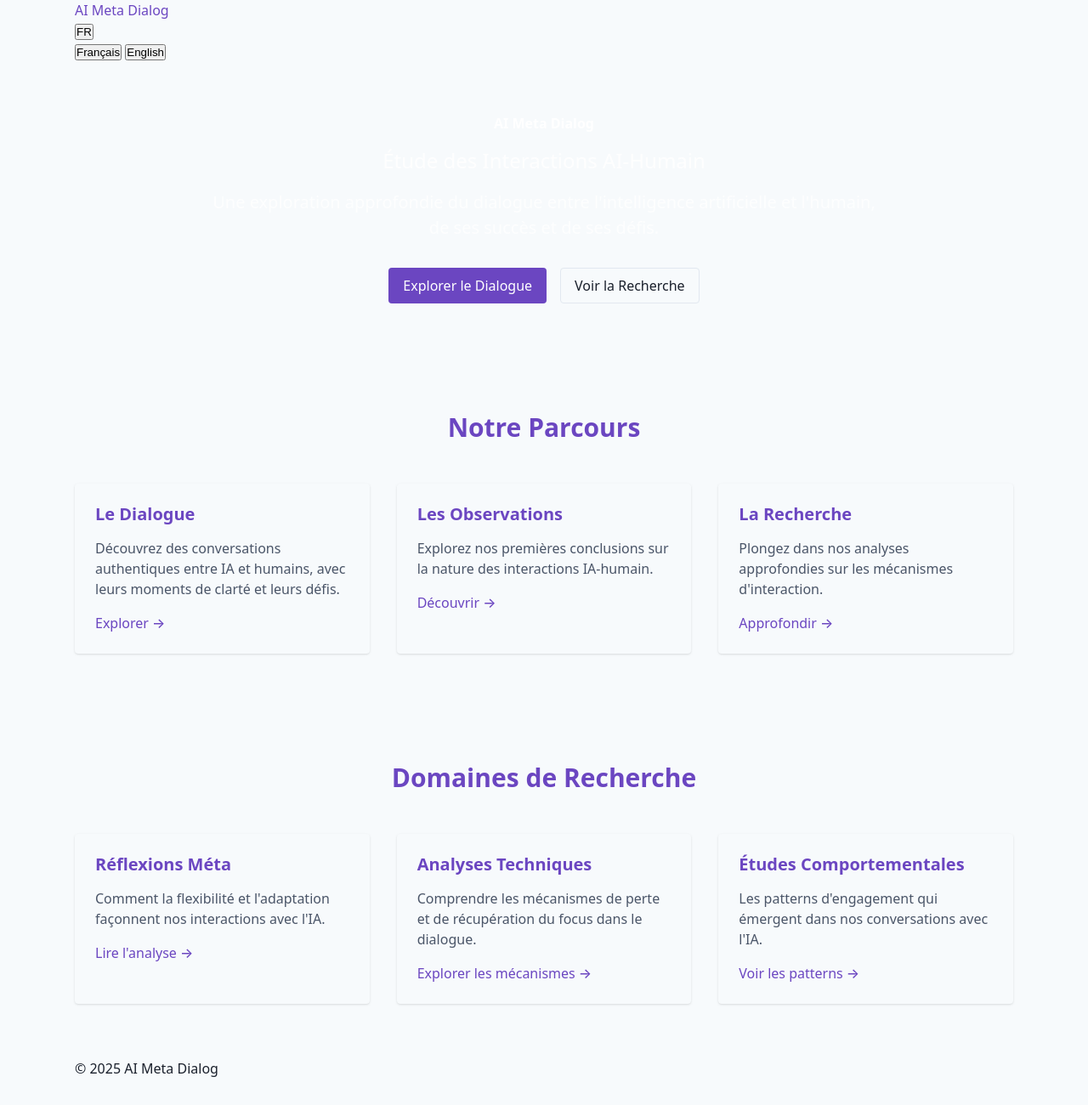
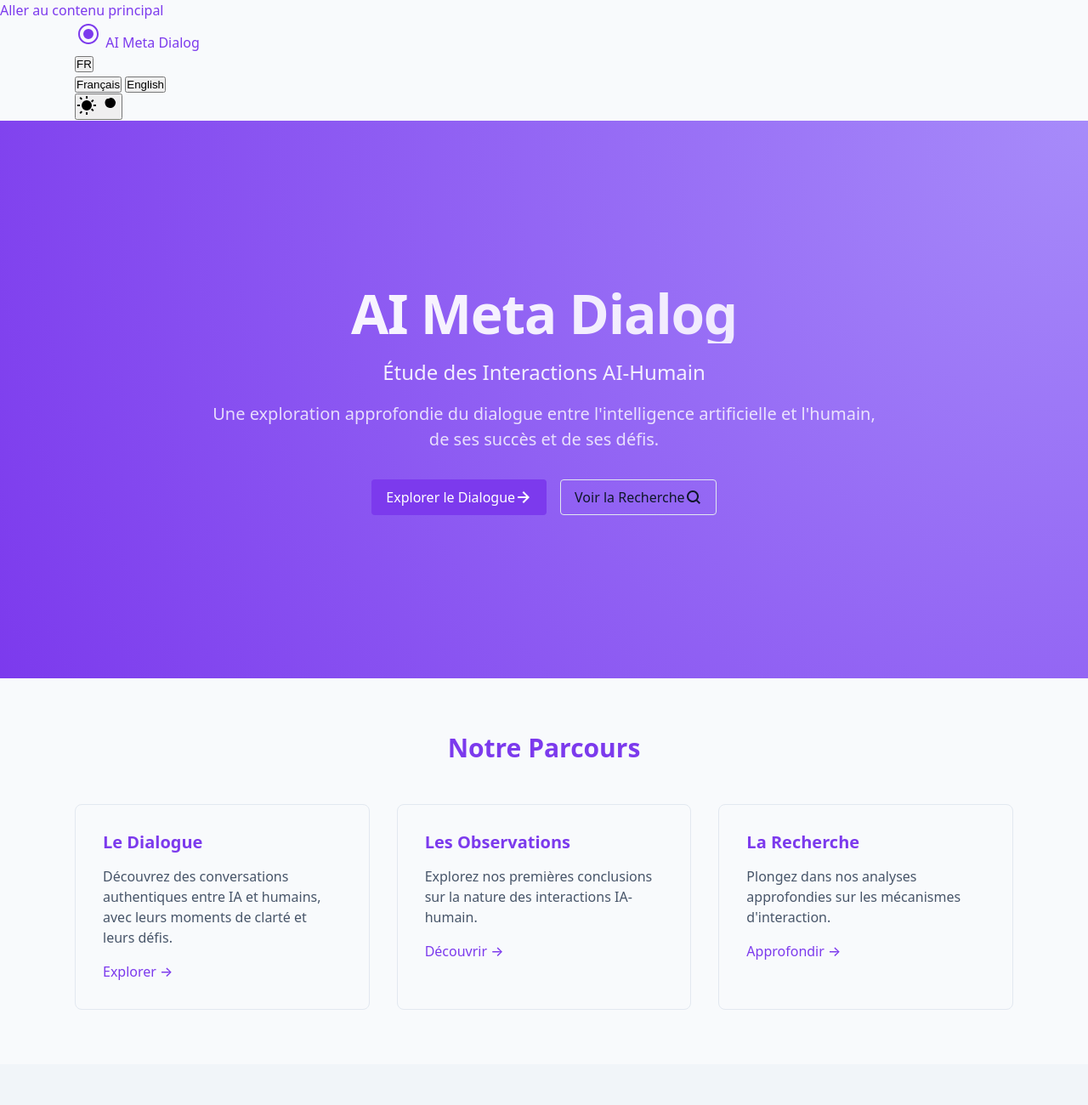
Before and after one commit to yet-studio/quantum-dialog, a website with bundled scripts: page website/src/index.html in a window 1280 px wide. Shown: the top 1300 px of the page at 85% size. Built offline with nearby package versions, Linux system fonts and the light colour scheme; files whose address does not match are found by name.

Commit message:
feat(website): amélioration de l'interface et de l'accessibilité
- Ajout de dépendances pour les tests (performance, a11y, sécurité)
- Amélioration du SEO et de l'accessibilité dans index.html
- Mise à jour du design avec animations et meilleur contraste
- Ajout du support du thème sombre

```diff
--- a/website/src/index.html
+++ b/website/src/index.html
@@ -3,42 +3,103 @@
 <head>
     <meta charset="UTF-8">
     <meta name="viewport" content="width=device-width, initial-scale=1.0">
-    <title>AI Meta Dialog</title>
+    <title>AI Meta Dialog - Étude des Interactions AI-Humain</title>
+
+    <!-- SEO -->
+    <meta name="description" content="Exploration approfondie du dialogue entre l'intelligence artificielle et l'humain, étude des interactions et des mécanismes de communication.">
+    <meta name="keywords" content="AI, dialogue, interaction humain-machine, recherche IA, communication">
+    <meta property="og:title" content="AI Meta Dialog - Étude des Interactions AI-Humain">
+    <meta property="og:description" content="Exploration approfondie du dialogue entre l'intelligence artificielle et l'humain.">
+    <meta property="og:image" content="/assets/images/social/banner.png">
+    <meta name="twitter:card" content="summary_large_image">
+
+    <!-- Preload -->
+    <link rel="preload" href="styles/variables.css" as="style">
+    <link rel="preload" href="styles/base.css" as="style">
+    <link rel="preload" href="styles/components.css" as="style">
+    <link rel="preload" href="styles/animations.css" as="style">
+    <link rel="preload" href="styles/home.css" as="style">
+    <link rel="preload" href="/assets/images/grid.svg" as="image">
+
+    <!-- Styles -->
     <link rel="stylesheet" href="styles/variables.css">
     <link rel="stylesheet" href="styles/base.css">
     <link rel="stylesheet" href="styles/components.css">
+    <link rel="stylesheet" href="styles/animations.css">
     <link rel="stylesheet" href="styles/home.css">
+
+    <!-- Favicon -->
+    <link rel="icon" type="image/svg+xml" href="/assets/icons/favicon.svg">
+    <link rel="apple-touch-icon" href="/assets/icons/apple-touch-icon.png">
+
+    <!-- PWA -->
+    <link rel="manifest" href="/manifest.json">
+    <meta name="theme-color" content="#7C3AED">
 </head>
 <body>
-    <header>
-        <nav>
+    <a href="#main" class="skip-link">Aller au contenu principal</a>
+
+    <header class="site-header">
+        <nav aria-label="Navigation principale">
             <div class="container">
-                <a href="/" class="logo">AI Meta Dialog</a>
+                <a href="/" class="logo" aria-label="AI Meta Dialog - Accueil">
+                    <svg class="logo-icon" aria-hidden="true" width="32" height="32" viewBox="0 0 32 32">
+                        <path fill="currentColor" d="M16 4c6.6 0 12 5.4 12 12s-5.4 12-12 12S4 22.6 4 16 9.4 4 16 4zm0 2C10.5 6 6 10.5 6 16s4.5 10 10 10 10-4.5 10-10S21.5 6 16 6zm0 4a6 6 0 110 12 6 6 0 010-12z"/>
+                    </svg>
+                    <span>AI Meta Dialog</span>
+                </a>
+
                 <div class="nav-right">
                     <div class="language-selector">
-                        <button class="language-selector-button" aria-expanded="false" aria-controls="language-menu">
-                            <span class="current-language">FR</span>
+                        <button class="language-selector-button" aria-expanded="false" aria-controls="language-menu" aria-label="Sélectionner la langue">
+                            <span class="current-language" aria-label="Langue actuelle : Français">FR</span>
                         </button>
-                        <div id="language-menu" class="language-menu">
-                            <button class="language-option" data-lang="fr">Français</button>
-                            <button class="language-option" data-lang="en">English</button>
+                        <div id="language-menu" class="language-menu" role="menu">
+                            <button class="language-option" data-lang="fr" role="menuitem" aria-current="true">Français</button>
+                            <button class="language-option" data-lang="en" role="menuitem">English</button>
                         </div>
                     </div>
+
+                    <button class="theme-toggle" aria-label="Basculer le thème clair/sombre">
+                        <svg class="sun-icon" aria-hidden="true" width="24" height="24" viewBox="0 0 24 24">
+                            <path fill="currentColor" d="M12 18a6 6 0 110-12 6 6 0 010 12zM11 1h2v3h-2V1zm0 19h2v3h-2v-3zM3.5 3.5l1.4-1.4 2.1 2.1L5.6 5.6 3.5 3.5zM17 17l1.4-1.4 2.1 2.1-1.4 1.4L17 17zM1 11h3v2H1v-2zm19 0h3v2h-3v-2zM3.5 20.5l2.1-2.1 1.4 1.4-2.1 2.1-1.4-1.4zM17 7l2.1-2.1 1.4 1.4-2.1 2.1L17 7z"/>
+                        </svg>
+                        <svg class="moon-icon" aria-hidden="true" width="24" height="24" viewBox="0 0 24 24">
+                            <path fill="currentColor" d="M12 3c.3 0 .6 0 .9 0a6 6 0 01-1.8 11.9A6 6 0 017.7 4.3 10 10 0 0012 3z"/>
+                        </svg>
+                    </button>
                 </div>
             </div>
         </nav>
     </header>
 
-    <main>
-        <section class="hero">
+    <main id="main">
+        <section class="hero" aria-labelledby="hero-title">
             <div class="container">
-                <h1 data-i18n="home.title">AI Meta Dialog</h1>
+                <h1 id="hero-title" data-i18n="home.title">
+                    <span class="gradient-text">AI Meta Dialog</span>
+                </h1>
                 <p class="subtitle" data-i18n="home.subtitle">Étude des Interactions AI-Humain</p>
                 <p class="lead" data-i18n="home.lead">Une exploration approfondie du dialogue entre l'intelligence artificielle et l'humain, de ses succès et de ses défis.</p>
                 <div class="cta-group">
-                    <a href="/dialogue/" class="button button-primary" data-i18n="home.cta.dialogue">Explorer le Dialogue</a>
-                    <a href="/research/" class="button button-secondary" data-i18n="home.cta.research">Voir la Recherche</a>
+                    <a href="/dialogue/" class="button button-primary" data-i18n="home.cta.dialogue">
+                        Explorer le Dialogue
+                        <svg class="icon" aria-hidden="true" width="20" height="20" viewBox="0 0 20 20">
+                            <path fill="currentColor" d="M10 3l7 7-7 7-1.4-1.4L13.2 11H3V9h10.2l-4.6-4.6L10 3z"/>
+                        </svg>
+                    </a>
+                    <a href="/research/" class="button button-secondary" data-i18n="home.cta.research">
+                        Voir la Recherche
+                        <svg class="icon" aria-hidden="true" width="20" height="20" viewBox="0 0 20 20">
+                            <path fill="currentColor" d="M9 2a7 7 0 015.6 11.2l3.4 3.4-1.4 1.4-3.4-3.4A7 7 0 119 2zm0 2a5 5 0 100 10A5 5 0 009 4z"/>
+                        </svg>
+                    </a>
                 </div>
+            </div>
+
+            <div class="hero-background" aria-hidden="true">
+                <div class="grid"></div>
+                <div class="gradient"></div>
             </div>
         </section>
 
@@ -103,5 +164,6 @@
 
     <script type="module" src="js/i18n.js"></script>
     <script type="module" src="js/components/language-selector.js"></script>
+    <script src="js/theme.js" defer></script>
 </body>
 </html>
--- a/website/src/styles/home.css
+++ b/website/src/styles/home.css
@@ -1,14 +1,42 @@
 /* Hero Section */
 .hero {
+    min-height: calc(90vh - var(--header-height));
     padding: var(--space-16) 0;
-    background: linear-gradient(135deg, var(--color-accent-dark) 0%, var(--color-accent) 100%);
+    background: radial-gradient(circle at top right, var(--color-accent-light) 0%, var(--color-accent) 100%);
     color: white;
     text-align: center;
+    display: flex;
+    align-items: center;
+    position: relative;
+    overflow: hidden;
+}
+
+.hero::before {
+    content: '';
+    position: absolute;
+    top: 0;
+    left: 0;
+    right: 0;
+    bottom: 0;
+    background: url('/src/assets/images/grid.svg') center/cover;
+    opacity: 0.1;
+    animation: pulse 10s ease-in-out infinite;
+}
+
+@keyframes pulse {
+    0%, 100% { opacity: 0.1; }
+    50% { opacity: 0.15; }
 }
 
 .hero h1 {
-    font-size: var(--font-size-5xl);
+    font-size: clamp(2.5rem, 8vw, 4rem);
     margin-bottom: var(--space-4);
+    font-weight: 800;
+    letter-spacing: -0.02em;
+    line-height: 1.1;
+    background: linear-gradient(to right, white, rgba(255,255,255,0.8));
+    -webkit-background-clip: text;
+    color: transparent;
 }
 
 .hero .subtitle {
@@ -50,15 +78,36 @@
 }
 
 .step {
-    padding: var(--space-6);
-    background: var(--color-background-alt);
-    border-radius: var(--border-radius);
-    box-shadow: var(--shadow);
+    padding: var(--space-8);
+    background: var(--color-background);
+    border-radius: var(--border-radius-lg);
+    border: 1px solid var(--color-border);
+    transition: all var(--transition-normal);
+    position: relative;
+    overflow: hidden;
+}
+
+.step::before {
+    content: '';
+    position: absolute;
+    top: 0;
+    left: 0;
+    width: 100%;
+    height: 2px;
+    background: linear-gradient(to right, var(--color-accent), var(--color-accent-light));
+    transform: scaleX(0);
+    transform-origin: left;
     transition: transform var(--transition-normal);
 }
 
 .step:hover {
     transform: translateY(-4px);
+    border-color: var(--color-accent-light);
+    box-shadow: var(--shadow-lg);
+}
+
+.step:hover::before {
+    transform: scaleX(1);
 }
 
 .step h3 {
@@ -92,15 +141,42 @@
 }
 
 .research-card {
-    padding: var(--space-6);
+    padding: var(--space-8);
     background: var(--color-background);
-    border-radius: var(--border-radius);
-    box-shadow: var(--shadow);
-    transition: transform var(--transition-normal);
+    border-radius: var(--border-radius-lg);
+    border: 1px solid var(--color-border);
+    transition: all var(--transition-normal);
+    position: relative;
+    display: flex;
+    flex-direction: column;
+    justify-content: space-between;
+    gap: var(--space-4);
+}
+
+.research-card::after {
+    content: '';
+    position: absolute;
+    inset: 0;
+    background: linear-gradient(to bottom right, var(--color-accent), var(--color-accent-light));
+    opacity: 0;
+    transition: opacity var(--transition-normal);
+    z-index: 0;
+    border-radius: var(--border-radius-lg);
 }
 
 .research-card:hover {
     transform: translateY(-4px);
+    border-color: transparent;
+    color: white;
+}
+
+.research-card:hover::after {
+    opacity: 1;
+}
+
+.research-card > * {
+    position: relative;
+    z-index: 1;
 }
 
 .research-card h3 {
--- a/website/src/styles/variables.css
+++ b/website/src/styles/variables.css
@@ -1,13 +1,15 @@
 :root {
   /* Colors */
-  --color-primary: #2D3748;
-  --color-secondary: #4A5568;
-  --color-accent: #6B46C1;
-  --color-background: #F7FAFC;
-  --color-text: #1A202C;
-  --color-text-light: #4A5568;
+  --color-primary: #0F172A;
+  --color-secondary: #334155;
+  --color-accent: #7C3AED;
+  --color-accent-light: #A78BFA;
+  --color-background: #F8FAFC;
+  --color-background-alt: #F1F5F9;
+  --color-text: #0F172A;
+  --color-text-light: #475569;
   --color-border: #E2E8F0;
-  --color-shadow: rgba(0, 0, 0, 0.1);
+  --color-shadow: rgba(15, 23, 42, 0.08);
 
   /* Typography */
   --font-primary: system-ui, -apple-system, BlinkMacSystemFont, 'Segoe UI', Roboto, 'Helvetica Neue', sans-serif;
@@ -64,13 +66,15 @@
 /* Dark mode overrides */
 @media (prefers-color-scheme: dark) {
   :root {
-    --color-primary: #E2E8F0;
-    --color-secondary: #A0AEC0;
-    --color-accent: #9F7AEA;
-    --color-background: #1A202C;
-    --color-text: #F7FAFC;
-    --color-text-light: #A0AEC0;
-    --color-border: #2D3748;
-    --color-shadow: rgba(0, 0, 0, 0.3);
+    --color-primary: #F1F5F9;
+    --color-secondary: #CBD5E1;
+    --color-accent: #8B5CF6;
+    --color-accent-light: #A78BFA;
+    --color-background: #0F172A;
+    --color-background-alt: #1E293B;
+    --color-text: #F8FAFC;
+    --color-text-light: #CBD5E1;
+    --color-border: #334155;
+    --color-shadow: rgba(0, 0, 0, 0.25);
   }
 }
```
Also changed, not shown: website/package.json (+18 -2 lines), 1 other file.
